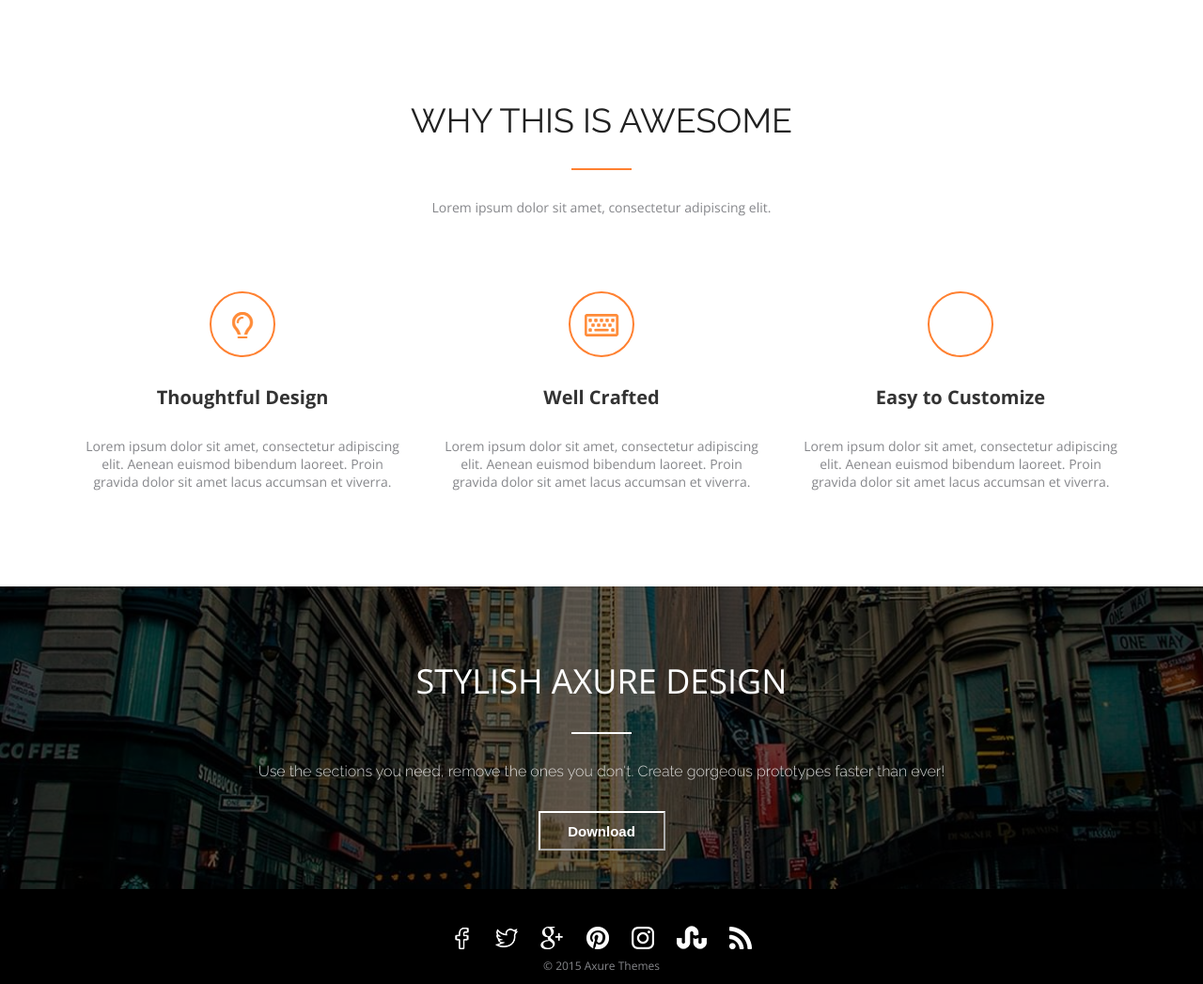
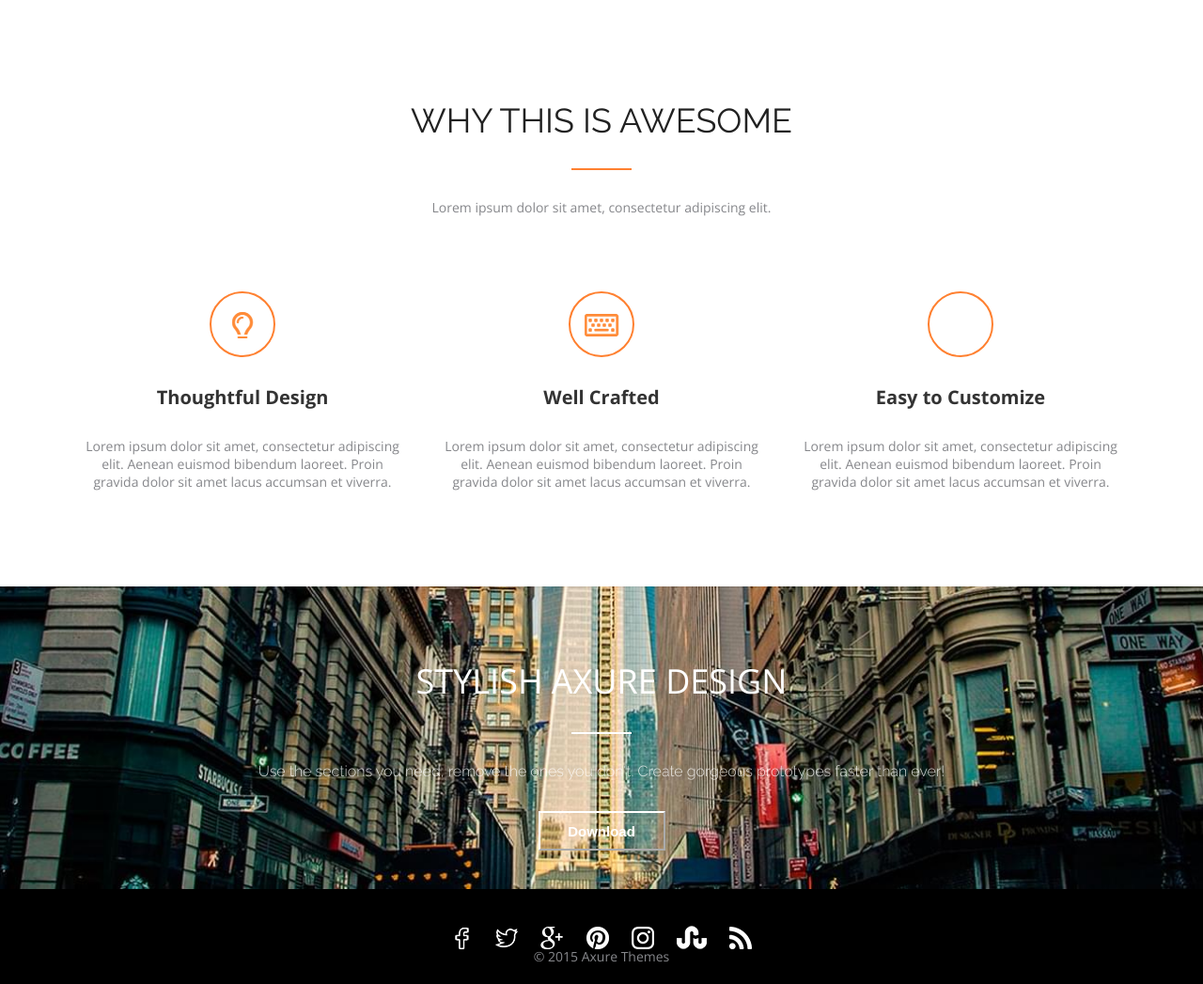
Before and after one commit to AnnLuschik/lesson-3, a plain HTML site: page index.html in a window 1280 px wide. Shown: the whole page at 94% size. Drawn offline with nearby package versions, Linux system fonts and the light colour scheme.

Commit message:
Update index.html

```diff
--- a/index.html
+++ b/index.html
@@ -5,14 +5,13 @@
     <meta name="viewport" content="width=device-width, initial-scale=1.0">
     <link rel="stylesheet" href="./style/main.css">
     <link href="https://fonts.googleapis.com/css2?family=Open+Sans:wght@400;600;700&family=Raleway:wght@300;400&display=swap" rel="stylesheet">
-    <title>Homework # 2</title>
+    <title>Homework #2</title>
 </head>
 <body>
     <div class="container">
         <header>
             <h1>WHY THIS IS AWESOME</h1>
             <hr>
-
             <h4>Lorem ipsum dolor sit amet, consectetur adipiscing elit.</h4>
         </header>
 
@@ -25,7 +24,6 @@
                         elit. Aenean euismod bibendum laoreet. Proin gravida
                         dolor sit amet lacus accumsan et viverra.</p>
                 </div>
-
                 <div class="block">
                     <div class="icon icon-keyboard"></div>
                     <h2>Well Crafted</h2>
@@ -33,7 +31,6 @@
                         elit. Aenean euismod bibendum laoreet. Proin gravida
                         dolor sit amet lacus accumsan et viverra.</p>
                 </div>
-
                 <div class="block">
                     <div class="icon icon-lightning"></div>
                     <h2>Easy to Customize</h2>
@@ -44,7 +41,7 @@
             </section>
 
             <div class="bottom-section">
-                <div class="black-bg">
+                <div class="fogging">
                     <h3 class="bottom-title">STYLISH AXURE DESIGN</h3>
                     <hr class="bottom-line">
                     <p class="bottom-text">Use the sections you need, remove the ones you don't.  Create gorgeous prototypes faster than ever!</p>
@@ -55,17 +52,15 @@
 
         <footer>
             <nav>
-                <ul>
-                    <li class="icon-link"><a href="#"><img src="./img/facebook.png" alt="Facebook"></a></li>
-                    <li class="icon-link"><a href="#"><img src="./img/twitter.png" alt="Twitter"></a></li>
-                    <li class="icon-link"><a href="#"><img src="./img/google-plus.png" alt="Google+"></a></li>
-                    <li class="icon-link"><a href="#"><img src="./img/pinterest.png" alt="Pinterest"></a></li>
-                    <li class="icon-link"><a href="#"><img src="./img/instagram.png" alt="Instagram"></a></li>
-                    <li class="icon-link"><a href="#"><img src="./img/stumbleupon.png" alt="StumbleUpon"></a></li>
-                    <li class="icon-link"><a href="#"><img src="./img/rss.png" alt="Rss"></a></li>
-                </ul>
+                <a class="icon-link" href="#"><img src="./img/facebook.png" alt="Facebook"></a>
+                <a class="icon-link" href="#"><img src="./img/twitter.png" alt="Twitter"></a>
+                <a class="icon-link" href="#"><img src="./img/google-plus.png" alt="Google+"></a>
+                <a class="icon-link" href="#"><img src="./img/pinterest.png" alt="Pinterest"></a>
+                <a class="icon-link" href="#"><img src="./img/instagram.png" alt="Instagram"></a>
+                <a class="icon-link" href="#"><img src="./img/stumbleupon.png" alt="StumbleUpon"></a>
+                <a class="icon-link" href="#"><img src="./img/rss.png" alt="Rss"></a>
             </nav>
-            <p id="footer-text">© 2015 Axure Themes</p>
+            <p class="footer-text">© 2015 Axure Themes</p>
         </footer>
     </div>
 </body>
```
